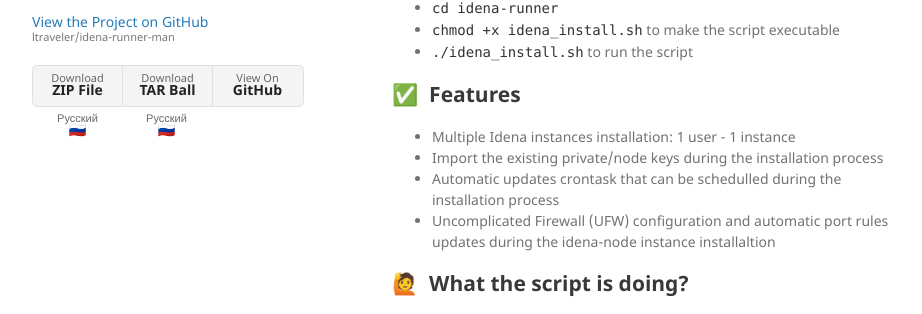
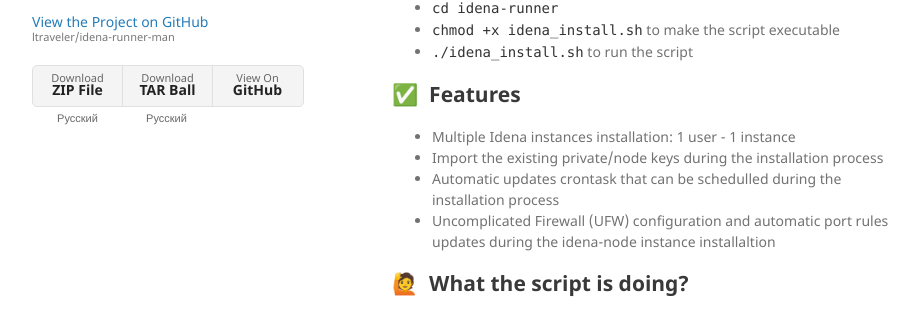
Before and after one commit to ltraveler/idena-runner-man, a Jekyll site: the page built from index.md, in a window 1280 px wide. Shown: the part 405-719 px from the top of the page, without its empty margins (178-1100 px from the left). Built offline with Jekyll 4.4.1, drawn with Linux system fonts in a browser that asks for light colours; the repository's description, which GitHub fills in, is left out.

Commit message:
Update default.html

```diff
--- a/_layouts/default.html
+++ b/_layouts/default.html
@@ -39,12 +39,12 @@
 
         {% assign posts=site.posts | where:"ref", page.ref | sort: 'lang' %}
         {% for post in posts %}
-        <li><a href="{{ post.url }}" class="{{ post.lang }}">English <strong>🇬🇧</strong></a></li>
+        <li><a href="{{ post.url }}" class="{{ post.lang }}">English <strong>{{ post.lang }}</strong></a></li>
         {% endfor %}
 
         {% assign pages=site.pages | where:"ref", page.ref | sort: 'lang' %}
         {% for page in pages %}
-         <li><a href="{{ page.url }}" class="{{ page.lang }}">Русский <strong>🇷🇺</strong></a></li>
+         <li><a href="{{ page.url }}" class="{{ page.lang }}">Русский <strong>{{ post.lang }}</strong></a></li>
         {% endfor %}
         </ul>
         {% endif %}
```
